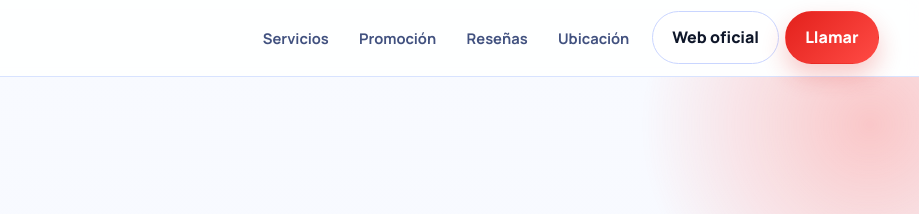
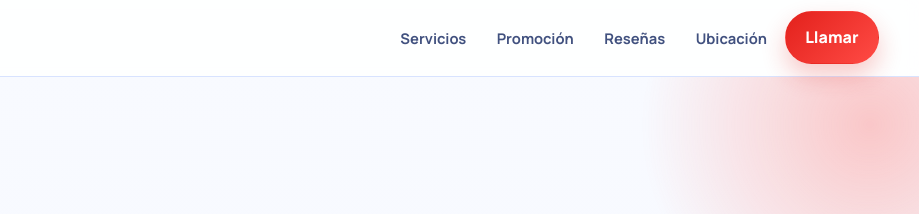
Before and after one commit to newZaight/soloptical-demo, a plain HTML site: page index.html in a window 1280 px wide. Shown: the top 214 px of the page, 361-1280 px from the left. Drawn offline with Linux system fonts and the light colour scheme.

Commit message:
Update index.html

```diff
--- a/index.html
+++ b/index.html
@@ -548,7 +548,6 @@
         <a class="link" href="#promo">Promoción</a>
         <a class="link" href="#resenas">Reseñas</a>
         <a class="link" href="#ubicacion">Ubicación</a>
-        <a class="btn btn-ghost nav-cta" href="https://soloptical.net" target="_blank" rel="noopener noreferrer">Web oficial</a>
         <a class="btn btn-primary" href="tel:+34628201708">Llamar</a>
       </nav>
     </div>
```
